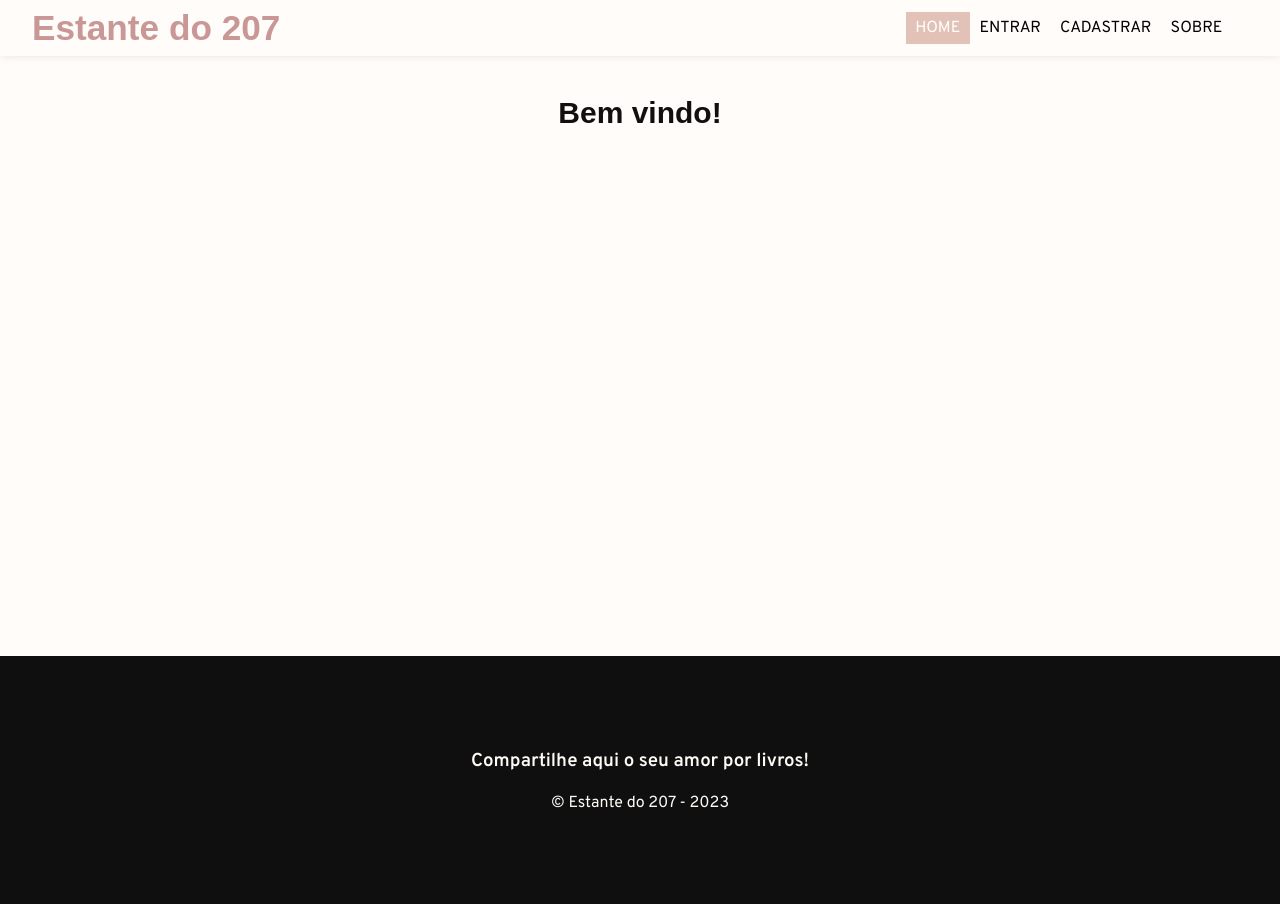
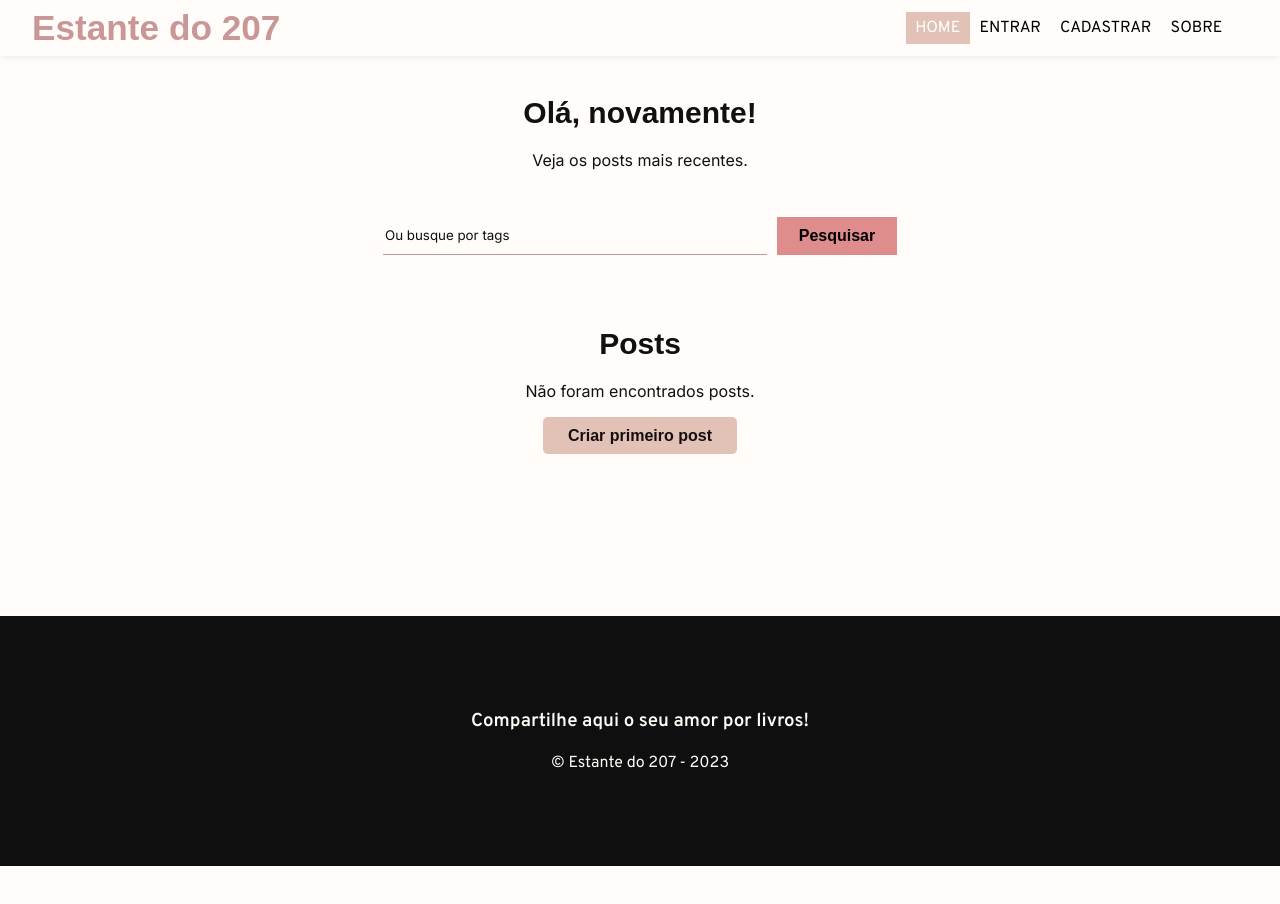
Before and after one commit to jonesalexia/blog_project, a React (Create React App) app: page / in a window 1280 px wide. After the commit the page ends 866 px from the top, so only its background shows below. Built offline with nearby package versions, Linux system fonts and the light colour scheme; no server answers; a web font is replaced by a local one.

Commit message:
fix: styles and homepage

```diff
--- a/src/index.css
+++ b/src/index.css
@@ -43,7 +43,7 @@ h2 {
 /* form styles */
 
 form {
-  max-width: 30%;
+  max-width: 40%;
   margin: 0 auto;
 }
 
@@ -86,9 +86,9 @@ textarea {
 }
 
 .btn.btn-dark {
-  background-color: #644b4b;
+  background-color: #de8c8c;
   border-radius: 0;
-  color: #fff;
+  color: #000;
 }
 
 .btn.btn-outline {
--- a/src/pages/Home/Home.js
+++ b/src/pages/Home/Home.js
@@ -1,9 +1,39 @@
 import styles from './Home.module.css';
 
+import { Link } from 'react-router-dom';
+
+// hooks
+import { useNavigate } from 'react-router-dom';
+import { useState } from 'react';
+
+// components
+
 const Home = () => {
+  const [query, setQuery] = useState("")
+  const [posts] = useState([])
+
+  const handleSubmit =  (e) => {
+    e.preventDefault()
+  }
+
   return (
-    <div>
-        <h2>Bem vindo!</h2>
+    <div className={styles.home}>
+        <h2>Olá, novamente!</h2>
+        <p>Veja os posts mais recentes.</p>
+        <form onSubmit={handleSubmit} className={styles.search_form}>
+          <input type="text" placeholder="Ou busque por tags" onChange={(e) => setQuery(e.target.value)} />
+          <button className="btn btn-dark">Pesquisar</button>
+        </form>
+        <div>
+          <h2>Posts</h2>
+          {posts && posts.length === 0 && (
+            <div className={styles.noposts}>
+              <p>Não foram encontrados posts.</p>
+              <Link to='/posts/create' className="btn">Criar primeiro post</Link>
+            </div>
+
+          )}
+        </div>
     </div>
   )
 }
--- a/src/pages/Home/Home.module.css
+++ b/src/pages/Home/Home.module.css
@@ -0,0 +1,37 @@
+.home {
+    display: flex;
+    flex-direction: column;
+    align-items: center;
+    justify-content: center;
+}
+
+.home p {
+    color: #140f0f;
+    font-family: 'Inter', sans-serif;
+    margin: 20px 0 15px 0;
+}
+
+.search_form {
+    max-width: 100%;
+    width: 60%;
+    display: flex;
+    justify-content: center;
+    margin: 2em 0;
+}
+
+.search_form input {
+    margin-right: 10px;
+    width: 50%;
+}
+
+.noposts {
+    text-align: center;
+}
+
+.noposts p {
+    margin-bottom: 1.5em;
+}
+
+.noposts a {
+    padding: 10px 25px;
+}
```
